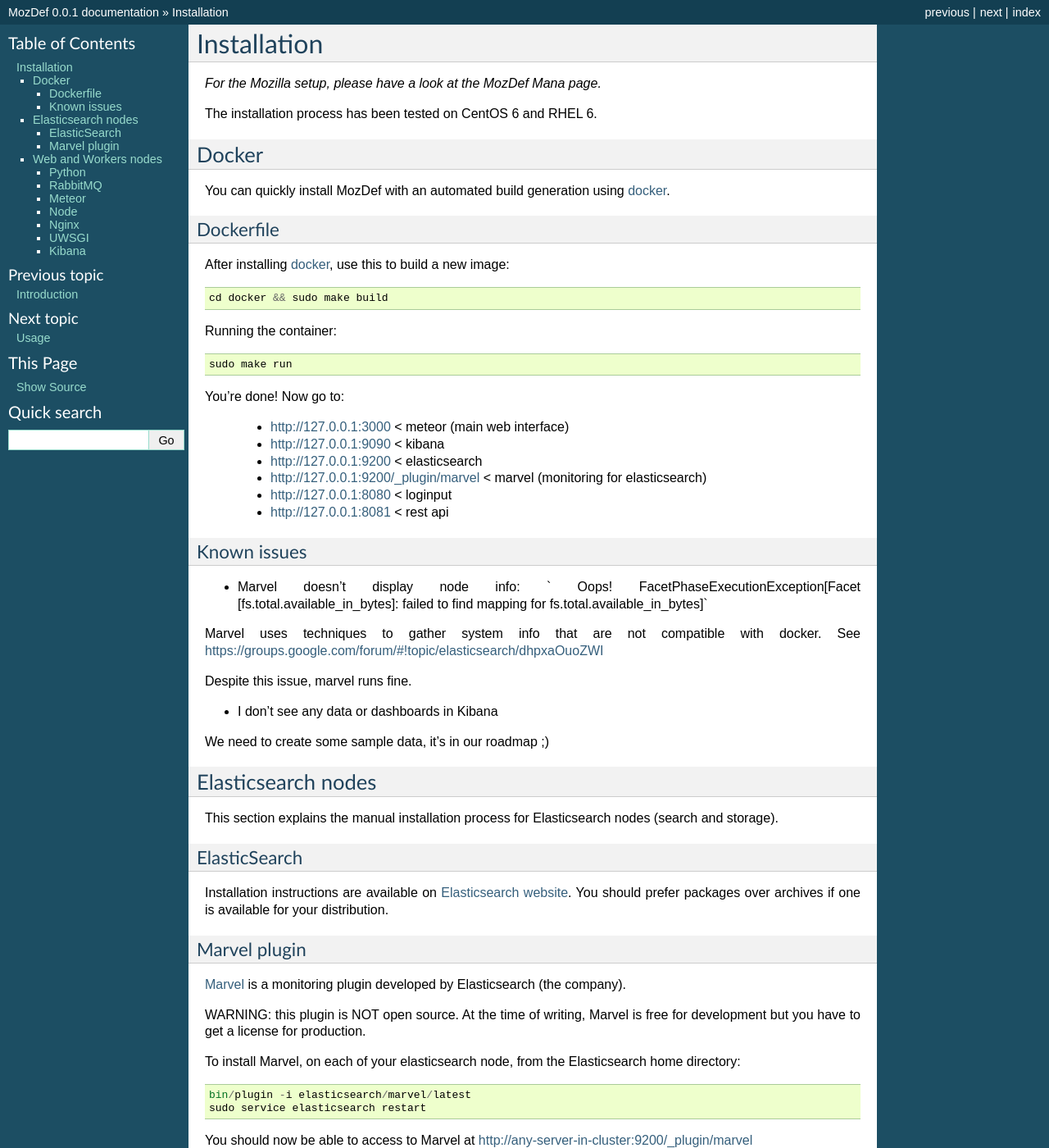
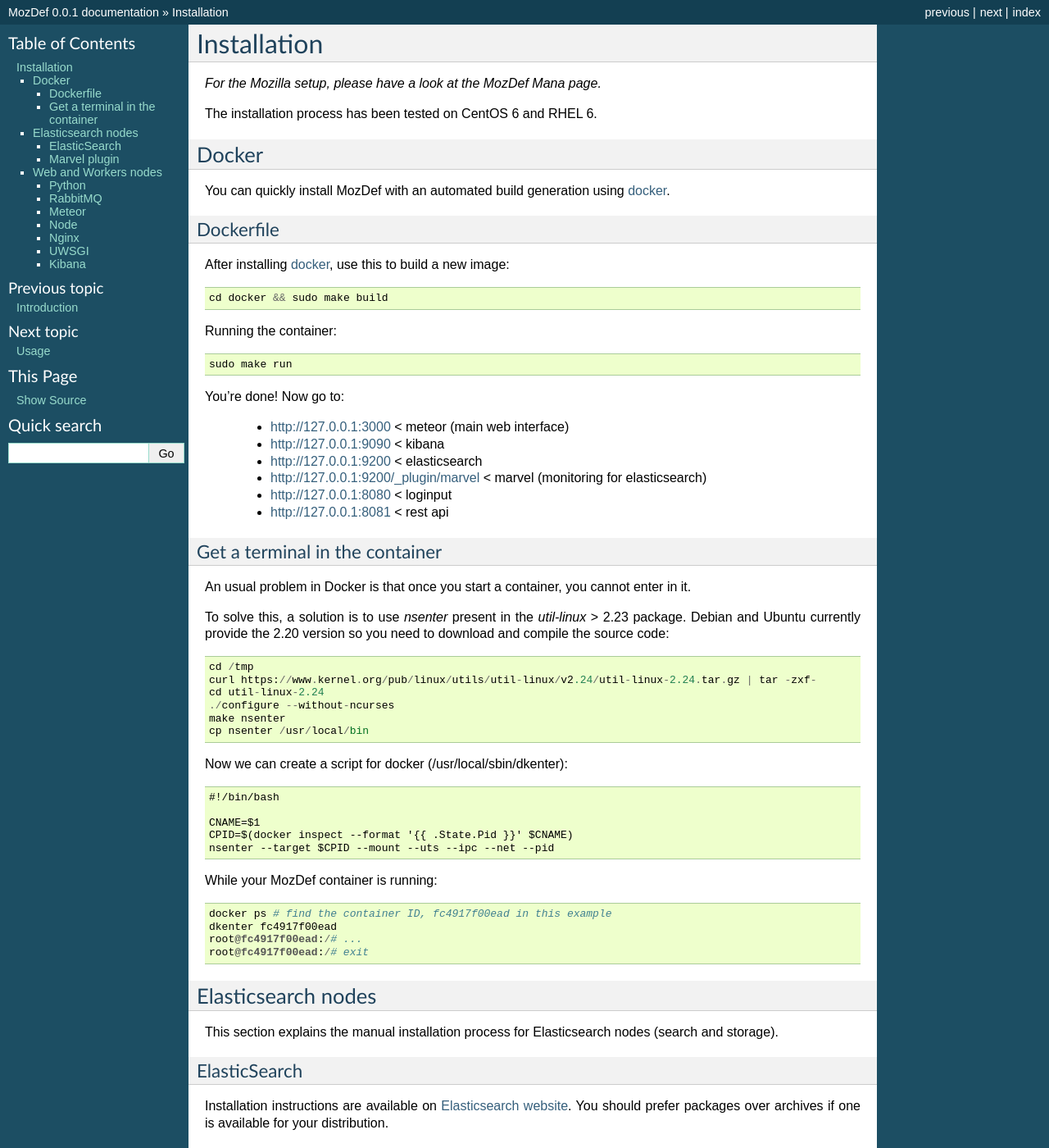
Before and after one commit to mozilla/MozDef, a Sphinx documentation site: the page built from docs/source/installation.rst, in a window 1280 px wide and 1400 px high. Shown: the whole window at 82% size. Built offline with Sphinx 7.4.7, drawn with Linux system fonts in a browser that asks for light colours.

Commit message:
averez-36-docker-console: document how to use nsenter to get into a docker container

```diff
--- a/docs/source/installation.rst
+++ b/docs/source/installation.rst
@@ -30,19 +30,35 @@
  * http://127.0.0.1:8080 < loginput
  * http://127.0.0.1:8081 < rest api
 
-Known issues
-*************
+Get a terminal in the container
+*******************************
 
-* Marvel doesn't display node info: ` Oops! FacetPhaseExecutionException[Facet [fs.total.available_in_bytes]: failed to find mapping for fs.total.available_in_bytes]`
+An usual problem in Docker is that once you start a container, you cannot enter in it.
 
-Marvel uses techniques to gather system info that are not compatible with docker.
-See https://groups.google.com/forum/#!topic/elasticsearch/dhpxaOuoZWI
+To solve this, a solution is to use `nsenter` present in the `util-linux` > 2.23 package.
+Debian and Ubuntu currently provide the 2.20 version so you need to download and compile the source code::
 
-Despite this issue, marvel runs fine.
+  cd /tmp
+  curl https://www.kernel.org/pub/linux/utils/util-linux/v2.24/util-linux-2.24.tar.gz | tar -zxf-
+  cd util-linux-2.24
+  ./configure --without-ncurses
+  make nsenter
+  cp nsenter /usr/local/bin
 
-* I don't see any data or dashboards in Kibana
+Now we can create a script for docker (/usr/local/sbin/dkenter)::
 
-We need to create some sample data, it's in our roadmap ;)
+  #!/bin/bash
+
+  CNAME=$1
+  CPID=$(docker inspect --format '{{ .State.Pid }}' $CNAME)
+  nsenter --target $CPID --mount --uts --ipc --net --pid
+
+While your MozDef container is running::
+
+  docker ps # find the container ID, fc4917f00ead in this example
+  dkenter fc4917f00ead
+  root@fc4917f00ead:/# ...
+  root@fc4917f00ead:/# exit
 
 .. _docker: https://www.docker.io/
 
```
